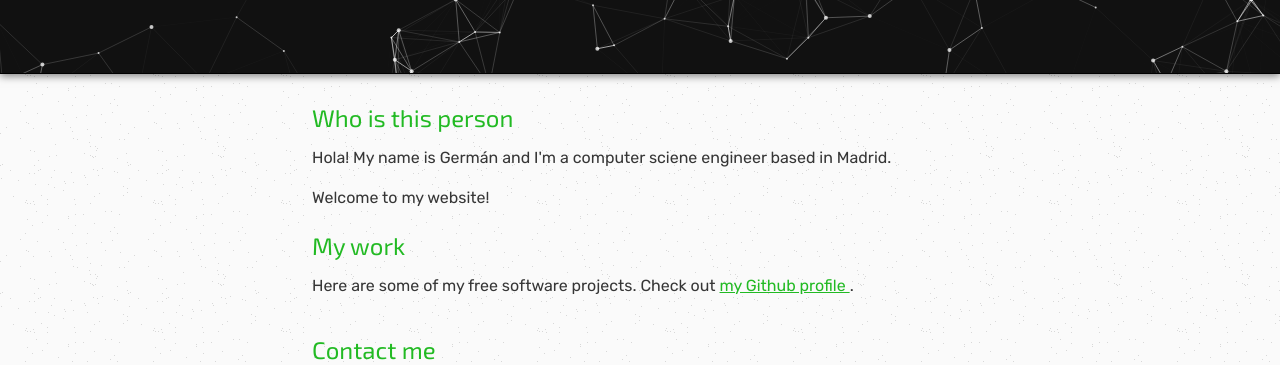
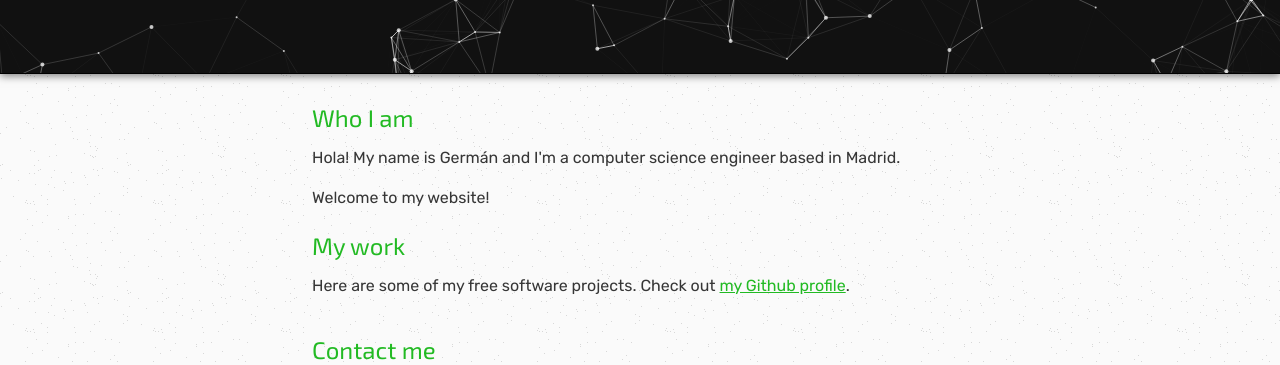
Before and after one commit to germanfr/germanfr.github.io, a Jekyll site: the page built from index.html, in a window 1280 px wide. Shown: the part 423-788 px from the top of the page. Built offline with Jekyll 4.4.1, drawn with Linux system fonts in a browser that asks for light colours.

Commit message:
homepage: fix typos

```diff
--- a/index.html
+++ b/index.html
@@ -2,9 +2,9 @@
 layout: homepage
 ---
 
-<h2 id="about">Who is this person</h2>
+<h2 id="about">Who I am</h2>
 <p>
-	Hola! My name is Germán and I'm a computer sciene engineer based in Madrid.
+	Hola! My name is Germán and I'm a computer science engineer based in Madrid.
 </p>
 <p>
 	Welcome to my website!
@@ -14,9 +14,7 @@ layout: homepage
 <p>
 	Here are some of my free software projects.
 	Check out
-	<a href="{{ site.data.author.social.github.url }}" title="My GitHub account" rel="external">
-		my Github profile
-	</a>.
+	<a href="{{ site.data.author.social.github.url }}" title="My GitHub account" rel="external">my Github profile</a>.
 </p>
 
 {% include widgets/project_gallery/gallery.html %}
```
